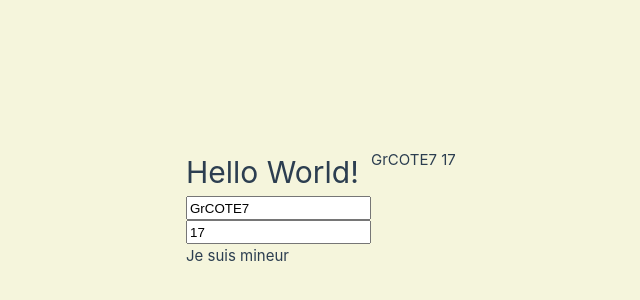
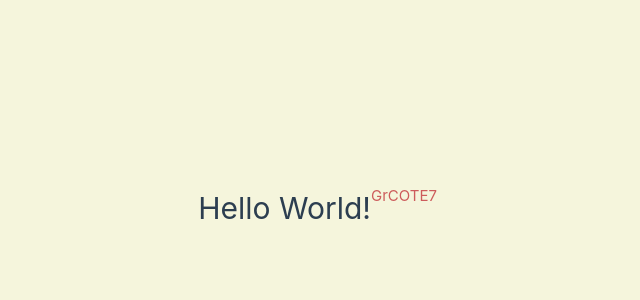
Before and after one commit to GrCOTE7/vue-project, a Vue app: page / in a window 1280 px wide. Shown: the part 192-492 px from the top of the page, without its empty margins (269-909 px from the left). Built offline with nearby package versions, Linux system fonts and the light colour scheme.

Commit message:
Feat: ternary vue

```diff
--- a/src/App.vue
+++ b/src/App.vue
@@ -1,15 +1,8 @@
 <template>
-	<HelloWorld :user="user" />
-	<input type="text" v-model="user.name" @change="display"/><br />
-	<input type="text" v-model="user.age" /><br />
-
-  <div v-if="user.age > 17">
-    Je suis majeur
-  </div>
-  <div v-else>
-    Je suis mineur
-  </div>
-
+	<HelloWorld />
+	<div :class="[user.age < 18 ? 'text-red': 'text-green' ]">
+		{{ user.name }}
+	</div>
 </template>
 
 <script setup>
@@ -28,4 +21,11 @@ const display = () => {
 display();
 </script>
 
-<style scoped></style>
+<style scoped>
+.text-red {
+	color: indianred;
+}
+.text-green {
+	color: green;
+}
+</style>
--- a/src/components/HelloWorld.vue
+++ b/src/components/HelloWorld.vue
@@ -1,8 +1,5 @@
 <template>
 	<h1>Hello World!</h1>
-	<p>{{ props.user.name }} {{ props.user.age }}</p>
 </template>
 
-<script setup>
-const props = defineProps(['user']);
-</script>
+<script setup></script>
```
